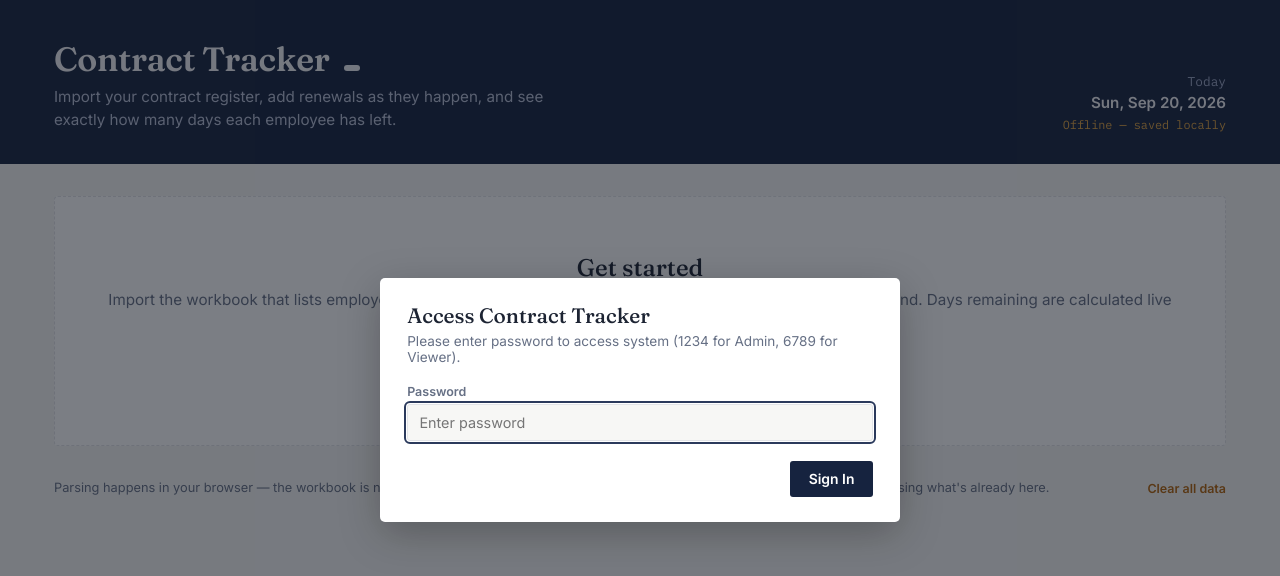
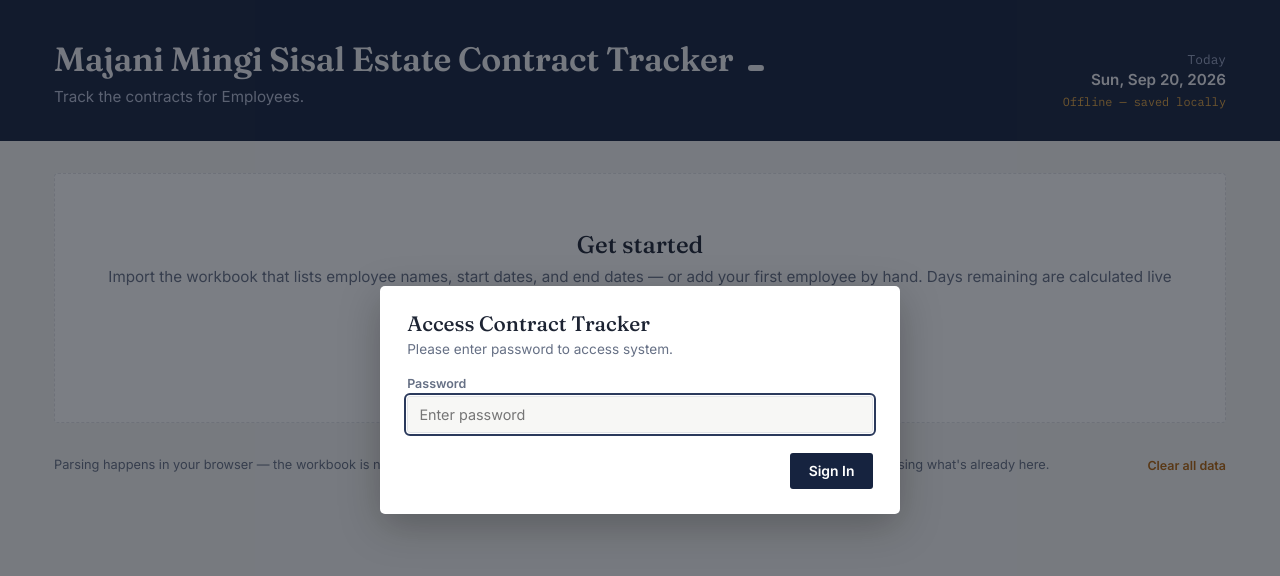
Before and after one commit to Yeahseen/Contract_Tracker, a plain HTML site: page index.html in a window 1280 px wide. Drawn offline with Linux system fonts and the light colour scheme; no server answers.

Commit message:
Update header and modal text in index.html

```diff
--- a/index.html
+++ b/index.html
@@ -193,8 +193,8 @@
 <header class="top">
   <div class="wrap">
     <div>
-      <h1>Contract Tracker <span id="roleBadge" class="role-badge"></span></h1>
-      <p>Import your contract register, add renewals as they happen, and see exactly how many days each employee has left.</p>
+      <h1>Majani Mingi Sisal Estate Contract Tracker <span id="roleBadge" class="role-badge"></span></h1>
+      <p>Track the contracts for Employees.</p>
     </div>
     <div class="as-of">
       Today
@@ -296,7 +296,7 @@
 <div class="modal-backdrop" id="loginModalBackdrop">
   <div class="modal">
     <h3>Access Contract Tracker</h3>
-    <p class="modal-sub">Please enter password to access system (1234 for Admin, 6789 for Viewer).</p>
+    <p class="modal-sub">Please enter password to access system.</p>
     <div class="form-error" id="loginFormError"></div>
     <form id="loginForm">
       <div class="field">
```
